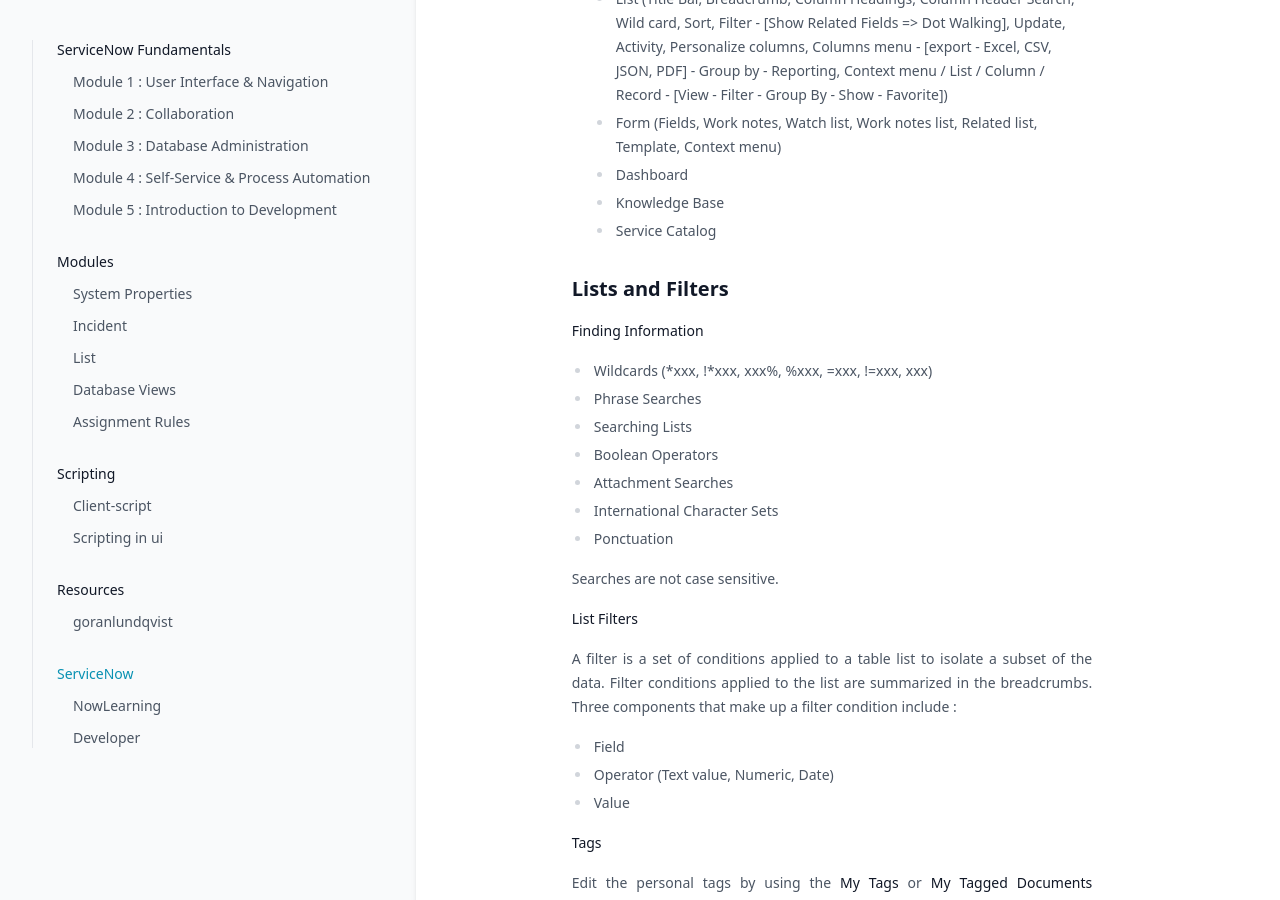
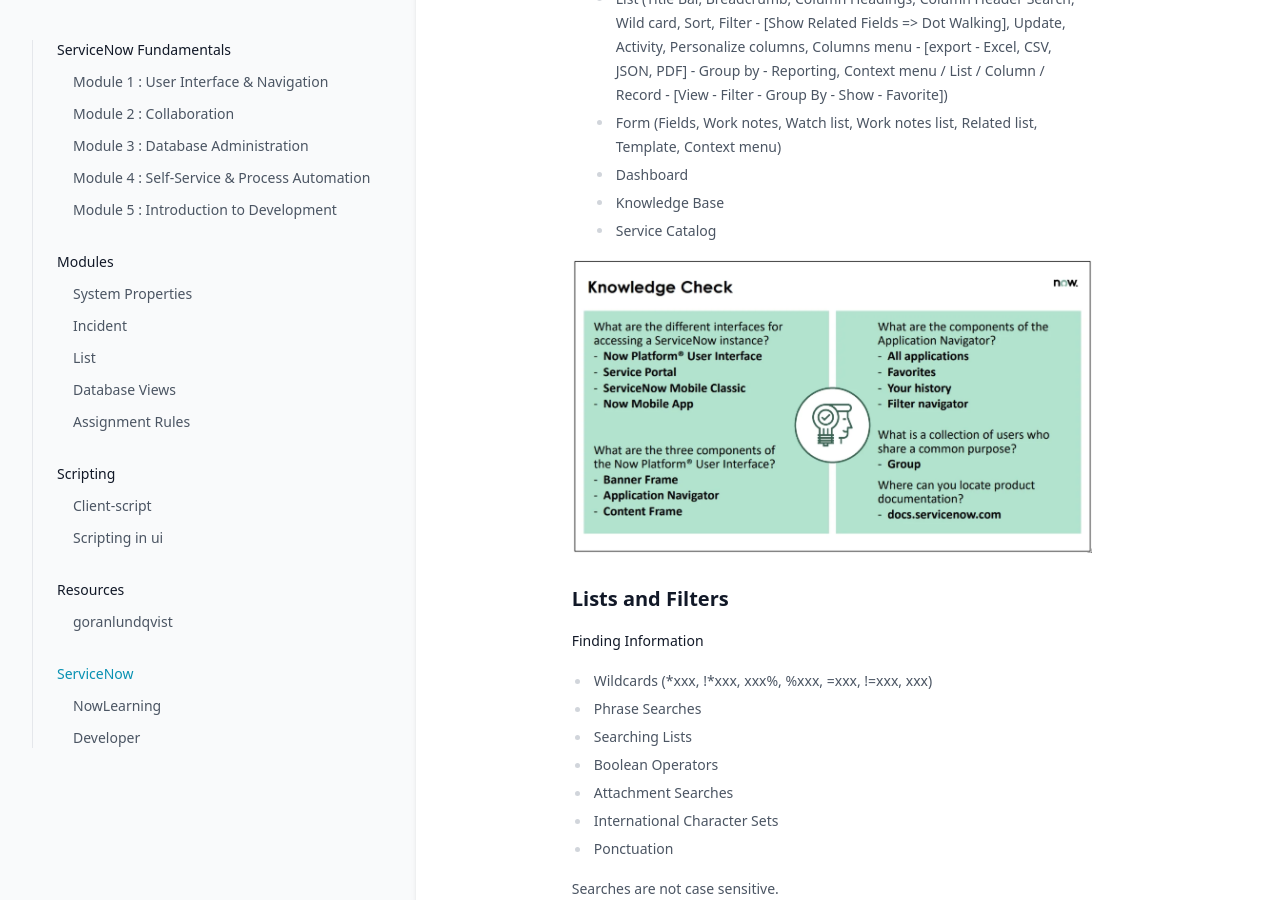
Before and after one commit to greglejeune/ebook, a Jekyll site: the page built from _servicenow/2021-11-01-snf-module1.md, in a window 1280 px wide and 900 px high, scrolled down 2208 px. Built offline with Jekyll 4.4.1, drawn with Linux system fonts in a browser that asks for light colours.

Commit message:
Update 2021-11-01-snf-module1.md

```diff
--- a/_servicenow/2021-11-01-snf-module1.md
+++ b/_servicenow/2021-11-01-snf-module1.md
@@ -127,6 +127,8 @@ category: snf
   </li>
 </ul>
 
+<img src="https://greglejeune.github.io/ebook/img/SNFundamentals1-1.png">
+
 <h2>Lists and Filters</h2>
 
 <p style="text-align: justify;"><strong>Finding Information</strong></p>
```
